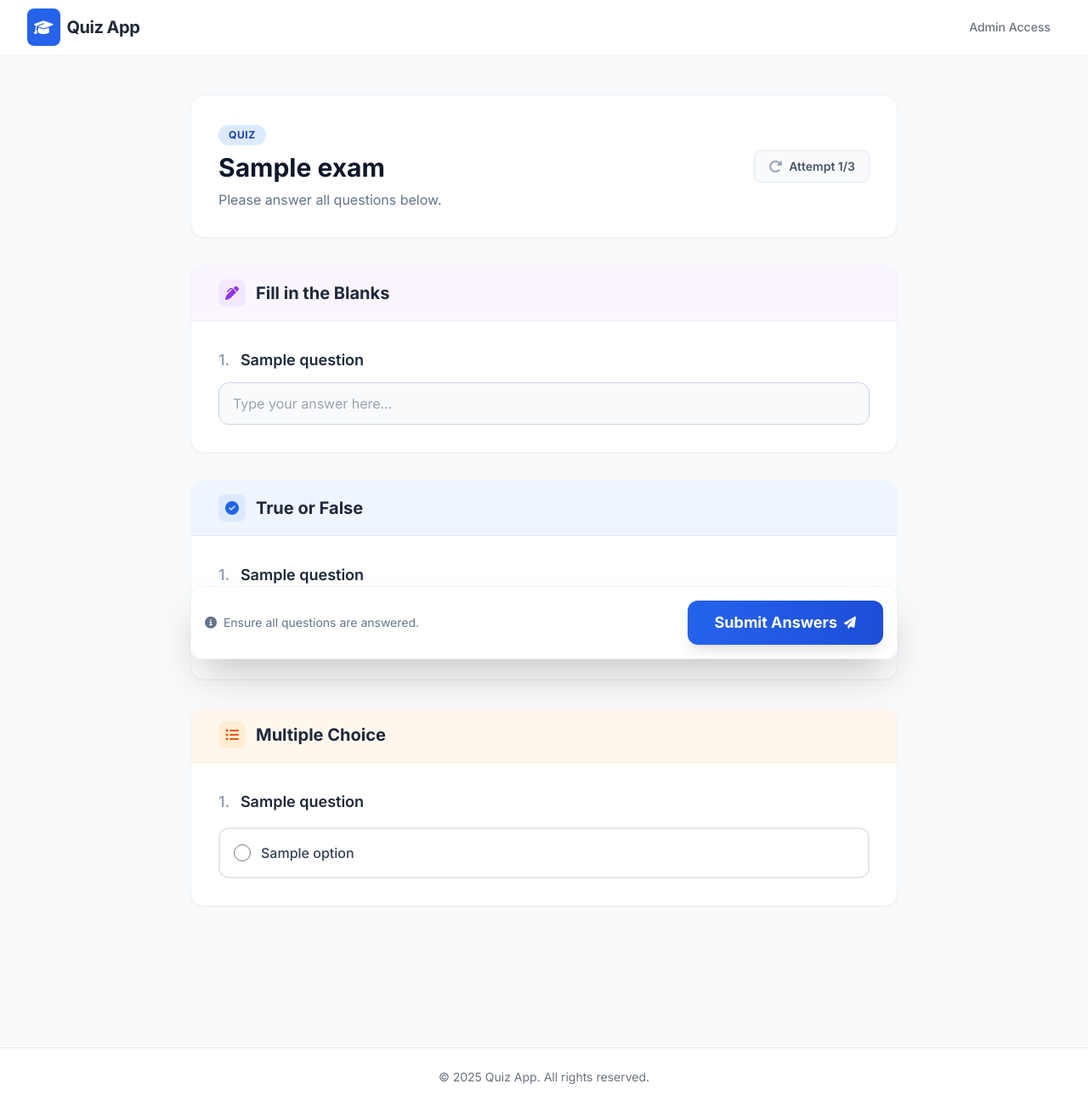
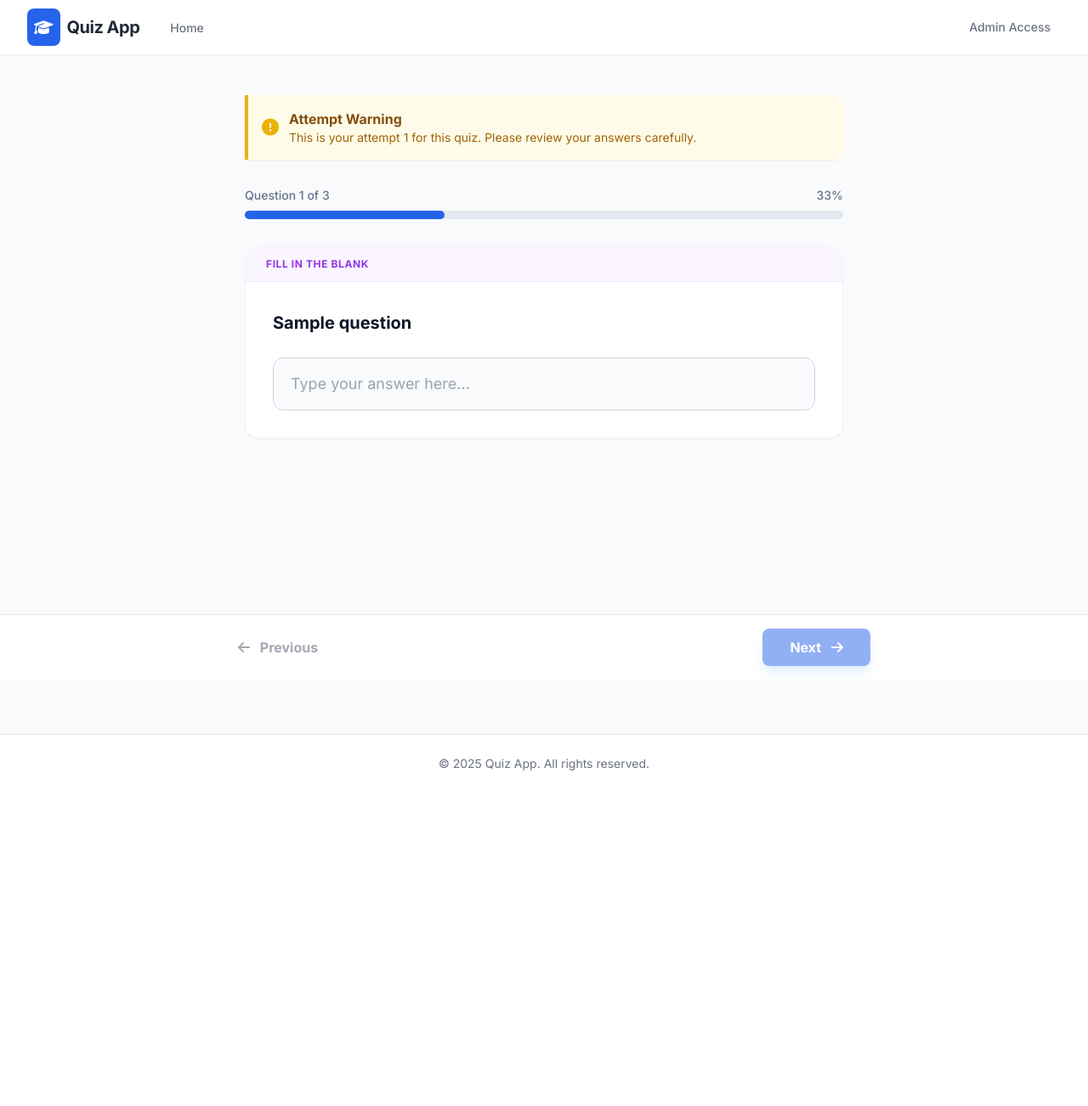
Before and after one commit to zaidkx7/QuizApp, a Flask app: template app/templates/user/quiz.html in a window 1280 px wide. Shown: the whole page at 85% size. After the commit the page ends 907 px from the top, so only its background shows below. Run offline with Flask 3, Linux system fonts and the light colour scheme; the template is opened without the code that fills it: most values are stand-ins (such as "Sample title", 1, 10 or a date in 2020); some libraries are stand-ins or nearby versions.

Commit message:
fixed layout, support email, stepwise-quiz

```diff
--- a/app/templates/user/history.html
+++ b/app/templates/user/history.html
@@ -185,7 +185,7 @@
                     <p class="text-blue-100 text-sm mb-4">
                         If you have issues with a quiz or believe there is a mistake, contact your administrator.
                     </p>
-                    <a href="mailto:admin@example.com"
+                    <a href="mailto:contact@zaid.sh"
                         class="inline-block bg-white text-blue-600 text-xs font-bold px-4 py-2 rounded-lg hover:bg-blue-50 transition-colors">
                         Contact Support
                     </a>
--- a/app/templates/user/quiz.html
+++ b/app/templates/user/quiz.html
@@ -2,16 +2,13 @@
 
 {% block title %}Take Quiz - Quiz App{% endblock %}
 
-{% block nav_links %}
-{% endblock %}
-
 {% block content %}
 <div class="bg-gray-50 min-h-screen py-12">
-    <div class="max-w-4xl mx-auto px-4 sm:px-6 lg:px-8">
+    <div class="max-w-3xl mx-auto px-4 sm:px-6 lg:px-8">
 
         {% if attempt_number and attempt_number > 2 %}
         <!-- Retake Banner -->
-        <div class="bg-red-50 border-l-4 border-red-500 p-4 mb-6 rounded-r-lg shadow-sm animate-pulse-slow">
+        <div class="bg-red-50 border-l-4 border-red-500 p-4 mb-8 rounded-r-lg shadow-sm animate-pulse-slow">
             <div class="flex items-center">
                 <div class="flex-shrink-0">
                     <i class="fas fa-exclamation-circle text-red-500 text-xl"></i>
@@ -19,202 +16,274 @@
                 <div class="ml-3">
                     <p class="font-bold text-red-800">Final Attempt Warning</p>
                     <p class="text-sm text-red-700">This is your last attempt for this quiz. Please review your answers
-                        carefully before submitting.</p>
+                        carefully.</p>
+                </div>
+            </div>
+        </div>
+        {% else %}
+        <!-- Attempt Banner -->
+        <div class="bg-yellow-50 border-l-4 border-yellow-500 p-4 mb-8 rounded-r-lg shadow-sm animate-pulse-slow">
+            <div class="flex items-center">
+                <div class="flex-shrink-0">
+                    <i class="fas fa-exclamation-circle text-yellow-500 text-xl"></i>
+                </div>
+                <div class="ml-3">
+                    <p class="font-bold text-yellow-800">Attempt Warning</p>
+                    <p class="text-sm text-yellow-700">This is your attempt {{ attempt_number }} for this quiz. Please
+                        review your answers
+                        carefully.</p>
                 </div>
             </div>
         </div>
         {% endif %}
 
-        <!-- Header -->
-        <div class="bg-white rounded-2xl shadow-sm border border-slate-100 p-8 mb-8 text-center md:text-left">
-            <div class="flex flex-col md:flex-row justify-between items-center gap-4">
-                <div>
-                    <span
-                        class="inline-block px-3 py-1 bg-blue-100 text-blue-800 rounded-full text-xs font-bold uppercase tracking-wider mb-2">Quiz</span>
-                    <h1 class="text-3xl font-extrabold text-slate-900 mb-2">{{ exam.title }}</h1>
-                    <p class="text-slate-500">Please answer all questions below.</p>
+        <!-- Progress Bar -->
+        <div class="mb-8">
+            <div class="flex justify-between text-sm font-medium text-slate-500 mb-2">
+                <span id="progressText">Question 1 of --</span>
+                <span id="progressPercent">0%</span>
             </div>
-                {% if attempt_number %}
-                <div class="flex items-center gap-2 bg-slate-50 px-4 py-2 rounded-lg border border-slate-200">
-                    <i class="fas fa-redo-alt text-slate-400"></i>
-                    <span class="text-sm font-semibold text-slate-600">Attempt {{ attempt_number }}/3</span>
-                </div>
-                {% endif %}
+            <div class="w-full bg-slate-200 rounded-full h-2.5">
+                <div id="progressBar" class="bg-blue-600 h-2.5 rounded-full transition-all duration-300"
+                    style="width: 0%"></div>
             </div>
         </div>
 
-        <form method="POST" action="/user/submit/{{ quiz_id }}" class="space-y-8">
+        <form method="POST" action="/user/submit/{{ quiz_id }}" id="quizForm" class="relative min-h-[400px]">
 
-            <!-- Fill in the Blanks Section -->
+            {% set step_counter = namespace(value=1) %}
+
+            <!-- Questions Container -->
+            <div id="questionsContainer">
+
+                <!-- Fill in the Blanks -->
                 {% if exam.fill_in_the_blanks %}
+                {% for question in exam.fill_in_the_blanks %}
+                <div class="question-step hidden" data-step="{{ step_counter.value }}">
                     <div class="bg-white rounded-2xl shadow-sm border border-slate-100 overflow-hidden">
-                <div class="bg-purple-50 px-8 py-4 border-b border-purple-100 flex items-center">
-                    <span
-                        class="flex-shrink-0 w-8 h-8 bg-purple-100 text-purple-600 rounded-lg flex items-center justify-center mr-3">
-                        <i class="fas fa-pen-alt"></i>
-                    </span>
-                    <h2 class="text-xl font-bold text-slate-800">Fill in the Blanks</h2>
+                        <div class="bg-purple-50 px-6 py-3 border-b border-purple-100 flex items-center">
+                            <span class="text-xs font-bold text-purple-600 uppercase tracking-wider">Fill in the
+                                Blank</span>
                         </div>
-                <div class="p-8 space-y-6">
-                    {% for question in exam.fill_in_the_blanks %}
-                    <div class="pb-6 border-b border-slate-100 last:border-0 last:pb-0">
-                        <label class="block text-slate-800 font-semibold text-lg mb-3">
-                            <span class="text-slate-400 mr-2">{{ loop.index }}.</span> {{ question.question }}
+                        <div class="p-8">
+                            <label class="block text-slate-900 font-bold text-xl mb-6 leading-relaxed">
+                                {{ question.question }}
                             </label>
-                        <input type="text" name="fib_{{ loop.index0 }}" required
-                            class="w-full px-4 py-3 border border-slate-300 rounded-xl focus:outline-none focus:ring-2 focus:ring-purple-500 focus:border-transparent transition-all placeholder-gray-400 text-slate-800 bg-slate-50 focus:bg-white"
-                            placeholder="Type your answer here...">
-                    </div>
-                    {% endfor %}
+                            <input type="text" name="fib_{{ loop.index0 }}"
+                                class="w-full px-5 py-4 border border-slate-300 rounded-xl focus:outline-none focus:ring-2 focus:ring-purple-500 focus:border-transparent transition-all placeholder-gray-400 text-slate-800 bg-slate-50 focus:bg-white text-lg"
+                                placeholder="Type your answer here..." oninput="validateCurrentStep()">
                         </div>
                     </div>
+                </div>
+                {% set step_counter.value = step_counter.value + 1 %}
+                {% endfor %}
                 {% endif %}
 
-            <!-- True/False Section -->
+                <!-- True/False -->
                 {% if exam.true_false %}
+                {% for question in exam.true_false %}
+                <div class="question-step hidden" data-step="{{ step_counter.value }}">
                     <div class="bg-white rounded-2xl shadow-sm border border-slate-100 overflow-hidden">
-                <div class="bg-blue-50 px-8 py-4 border-b border-blue-100 flex items-center">
+                        <div class="bg-blue-50 px-6 py-3 border-b border-blue-100 flex items-center">
+                            <span class="text-xs font-bold text-blue-600 uppercase tracking-wider">True or False</span>
+                        </div>
+                        <div class="p-8">
+                            <p class="text-slate-900 font-bold text-xl mb-8 leading-relaxed">
+                                {{ question.question }}
+                            </p>
+                            <div class="grid grid-cols-1 sm:grid-cols-2 gap-4">
+                                <label class="relative cursor-pointer group">
+                                    <input type="radio" name="tf_{{ loop.index0 }}" value="true" class="peer sr-only"
+                                        onchange="validateCurrentStep()">
+                                    <div
+                                        class="p-5 rounded-xl border-2 border-slate-200 peer-checked:border-green-500 peer-checked:bg-green-50 hover:bg-slate-50 transition-all flex items-center justify-center gap-3">
+                                        <i class="fas fa-check text-slate-300 peer-checked:text-green-600 text-xl"></i>
                                         <span
-                        class="flex-shrink-0 w-8 h-8 bg-blue-100 text-blue-600 rounded-lg flex items-center justify-center mr-3">
-                        <i class="fas fa-check-circle"></i>
-                    </span>
-                    <h2 class="text-xl font-bold text-slate-800">True or False</h2>
-                </div>
-                <div class="p-8 space-y-8">
-                    {% for question in exam.true_false %}
-                    <div class="pb-6 border-b border-slate-100 last:border-0 last:pb-0">
-                        <p class="text-slate-800 font-semibold text-lg mb-4">
-                            <span class="text-slate-400 mr-2">{{ loop.index }}.</span> {{ question.question }}
-                        </p>
-                        <div class="flex gap-4 sm:gap-8">
-                            <label class="relative flex-1 cursor-pointer group">
-                                <input type="radio" name="tf_{{ loop.index0 }}" value="true" required
-                                    class="peer sr-only">
-                                <div
-                                    class="p-4 rounded-xl border-2 border-slate-200 peer-checked:border-green-500 peer-checked:bg-green-50 hover:bg-slate-50 transition-all flex items-center justify-center gap-2">
-                                    <i class="fas fa-check text-slate-300 peer-checked:text-green-600"></i>
-                                    <span class="font-bold text-slate-600 peer-checked:text-green-700">True</span>
+                                            class="font-bold text-slate-600 peer-checked:text-green-700 text-lg">True</span>
                                     </div>
                                 </label>
-                            <label class="relative flex-1 cursor-pointer group">
-                                <input type="radio" name="tf_{{ loop.index0 }}" value="false" required
-                                    class="peer sr-only">
+                                <label class="relative cursor-pointer group">
+                                    <input type="radio" name="tf_{{ loop.index0 }}" value="false" class="peer sr-only"
+                                        onchange="validateCurrentStep()">
                                     <div
-                                    class="p-4 rounded-xl border-2 border-slate-200 peer-checked:border-red-500 peer-checked:bg-red-50 hover:bg-slate-50 transition-all flex items-center justify-center gap-2">
-                                    <i class="fas fa-times text-slate-300 peer-checked:text-red-600"></i>
-                                    <span class="font-bold text-slate-600 peer-checked:text-red-700">False</span>
+                                        class="p-5 rounded-xl border-2 border-slate-200 peer-checked:border-red-500 peer-checked:bg-red-50 hover:bg-slate-50 transition-all flex items-center justify-center gap-3">
+                                        <i class="fas fa-times text-slate-300 peer-checked:text-red-600 text-xl"></i>
+                                        <span
+                                            class="font-bold text-slate-600 peer-checked:text-red-700 text-lg">False</span>
                                     </div>
                                 </label>
                             </div>
                         </div>
-                    {% endfor %}
                     </div>
                 </div>
+                {% set step_counter.value = step_counter.value + 1 %}
+                {% endfor %}
                 {% endif %}
 
-            <!-- Multiple Choice Questions Section -->
+                <!-- MCQs -->
                 {% if exam.mcqs %}
-            <div class="bg-white rounded-2xl shadow-sm border border-slate-100 overflow-hidden">
-                <div class="bg-orange-50 px-8 py-4 border-b border-orange-100 flex items-center">
-                    <span
-                        class="flex-shrink-0 w-8 h-8 bg-orange-100 text-orange-600 rounded-lg flex items-center justify-center mr-3">
-                        <i class="fas fa-list-ul"></i>
-                    </span>
-                    <h2 class="text-xl font-bold text-slate-800">Multiple Choice</h2>
-                </div>
-                <div class="p-8 space-y-8">
                 {% for question in exam.mcqs %}
                 {% set question_index = loop.index0 %}
-                    <div class="pb-6 border-b border-slate-100 last:border-0 last:pb-0">
-                        <p class="text-slate-800 font-semibold text-lg mb-4">
-                            <span class="text-slate-400 mr-2">{{ loop.index }}.</span> {{ question.question }}
+                <div class="question-step hidden" data-step="{{ step_counter.value }}">
+                    <div class="bg-white rounded-2xl shadow-sm border border-slate-100 overflow-hidden">
+                        <div class="bg-orange-50 px-6 py-3 border-b border-orange-100 flex items-center">
+                            <span class="text-xs font-bold text-orange-600 uppercase tracking-wider">Multiple
+                                Choice</span>
+                        </div>
+                        <div class="p-8">
+                            <p class="text-slate-900 font-bold text-xl mb-8 leading-relaxed">
+                                {{ question.question }}
                             </p>
-                        <div class="space-y-3">
+                            <div class="space-y-4">
                                 {% for option in question.options %}
                                 <label
-                                class="flex items-center p-4 border-2 border-slate-200 rounded-xl hover:bg-slate-50 cursor-pointer transition-all has-[:checked]:border-blue-500 has-[:checked]:bg-blue-50 has-[:checked]:shadow-sm">
-                                <input type="radio" name="mcq_{{ question_index }}" value="{{ option }}" required
-                                    class="w-5 h-5 text-blue-600 focus:ring-blue-500 border-gray-300">
-                                <span class="ml-3 text-slate-700 font-medium">{{ option }}</span>
+                                    class="flex items-center p-5 border-2 border-slate-200 rounded-xl hover:bg-slate-50 cursor-pointer transition-all has-[:checked]:border-blue-500 has-[:checked]:bg-blue-50 has-[:checked]:shadow-sm">
+                                    <input type="radio" name="mcq_{{ question_index }}" value="{{ option }}"
+                                        class="w-6 h-6 text-blue-600 focus:ring-blue-500 border-gray-300"
+                                        onchange="validateCurrentStep()">
+                                    <span class="ml-4 text-slate-700 font-medium text-lg">{{ option }}</span>
                                 </label>
                                 {% endfor %}
                             </div>
                         </div>
-                    {% endfor %}
                     </div>
                 </div>
+                {% set step_counter.value = step_counter.value + 1 %}
+                {% endfor %}
                 {% endif %}
 
-            <!-- Submit Button -->
-            <div class="sticky bottom-6 z-10 w-full">
-                <div
-                    class="bg-white p-4 rounded-xl shadow-2xl border border-slate-100 flex flex-col sm:flex-row items-center justify-between gap-4">
-                    <div class="text-sm text-slate-500 text-center sm:text-left">
-                        <i class="fas fa-info-circle mr-1"></i> Ensure all questions are answered.
             </div>
+
+            <!-- Navigation Bar -->
+            <div class="fixed bottom-0 left-0 w-full bg-white border-t border-slate-200 p-4 z-50">
+                <div class="max-w-3xl mx-auto flex items-center justify-between">
+                    <button type="button" id="prevBtn" onclick="changeStep(-1)"
+                        class="px-6 py-2.5 rounded-lg font-bold text-slate-600 hover:bg-slate-100 disabled:opacity-50 disabled:cursor-not-allowed transition-colors">
+                        <i class="fas fa-arrow-left mr-2"></i> Previous
+                    </button>
+
+                    <button type="button" id="nextBtn" onclick="changeStep(1)"
+                        class="px-8 py-2.5 rounded-lg font-bold text-white bg-blue-600 hover:bg-blue-700 disabled:opacity-50 disabled:cursor-not-allowed transition-colors shadow-lg shadow-blue-200">
+                        Next <i class="fas fa-arrow-right ml-2"></i>
+                    </button>
+
                     <button type="submit" id="submitBtn"
-                        class="w-full sm:w-auto px-8 py-3 bg-gradient-to-r from-blue-600 to-blue-700 text-white rounded-xl hover:from-blue-700 hover:to-blue-800 transition-all font-bold text-lg shadow-lg hover:shadow-blue-500/30 flex items-center justify-center disabled:opacity-75 disabled:cursor-not-allowed">
-                        <span id="submitText">Submit Answers</span>
-                        <i class="fas fa-paper-plane ml-2 text-sm"></i>
-                        <svg id="submitLoader" class="hidden animate-spin ml-3 h-5 w-5 text-white"
-                            xmlns="http://www.w3.org/2000/svg" fill="none" viewBox="0 0 24 24">
-                            <circle class="opacity-25" cx="12" cy="12" r="10" stroke="currentColor" stroke-width="4">
-                            </circle>
-                            <path class="opacity-75" fill="currentColor"
-                                d="M4 12a8 8 0 018-8V0C5.373 0 0 5.373 0 12h4zm2 5.291A7.962 7.962 0 014 12H0c0 3.042 1.135 5.824 3 7.938l3-2.647z">
-                            </path>
-                        </svg>
+                        class="hidden px-8 py-2.5 rounded-lg font-bold text-white bg-green-600 hover:bg-green-700 transition-colors shadow-lg shadow-green-200">
+                        Submit Quiz <i class="fas fa-check ml-2"></i>
                     </button>
                 </div>
             </div>
+
+            <!-- Padding for fixed footer -->
+            <div class="h-24"></div>
+
         </form>
     </div>
 </div>
 
-<style>
-    @keyframes pulse-slow {
+<script>
+    let currentStep = 0;
+    const steps = document.querySelectorAll('.question-step');
+    const totalSteps = steps.length;
 
-        0%,
-        100% {
-            opacity: 1;
-        }
+    // Elements
+    const prevBtn = document.getElementById('prevBtn');
+    const nextBtn = document.getElementById('nextBtn');
+    const submitBtn = document.getElementById('submitBtn');
+    const progressBar = document.getElementById('progressBar');
+    const progressText = document.getElementById('progressText');
+    const progressPercent = document.getElementById('progressPercent');
 
-        50% {
-            opacity: 0.8;
+    function initQuiz() {
+        if (totalSteps > 0) {
+            showStep(0);
+        } else {
+            // Handle case with no questions
+            alert('This quiz has no questions!');
         }
     }
 
-    .animate-pulse-slow {
-        animation: pulse-slow 3s cubic-bezier(0.4, 0, 0.6, 1) infinite;
-    }
-</style>
+    function showStep(index) {
+        // Bounds check
+        if (index < 0 || index >= totalSteps) return;
 
-<script>
-    // Prevent duplicate form submissions
-    const quizForm = document.querySelector('form[action^="/user/submit/"]');
-    const submitBtn = document.getElementById('submitBtn');
-    const submitText = document.getElementById('submitText');
-    const submitLoader = document.getElementById('submitLoader');
-    let isSubmitting = false;
+        // Hide all steps
+        steps.forEach(step => step.classList.add('hidden'));
 
-    if (quizForm && submitBtn) {
-        quizForm.addEventListener('submit', function (e) {
-            // Check if already submitting
-            if (isSubmitting) {
-                e.preventDefault();
-                return false;
+        // Show current step
+        steps[index].classList.remove('hidden');
+
+        // Update current index
+        currentStep = index;
+
+        // Update Progress
+        const progress = ((index + 1) / totalSteps) * 100;
+        progressBar.style.width = `${progress}%`;
+        progressText.innerText = `Question ${index + 1} of ${totalSteps}`;
+        progressPercent.innerText = `${Math.round(progress)}%`;
+
+        // Update Buttons
+        prevBtn.disabled = index === 0;
+
+        if (index === totalSteps - 1) {
+            nextBtn.classList.add('hidden');
+            submitBtn.classList.remove('hidden');
+        } else {
+            nextBtn.classList.remove('hidden');
+            submitBtn.classList.add('hidden');
         }
 
-            // Set submitting state
-            isSubmitting = true;
-            submitBtn.disabled = true;
-            submitText.textContent = 'Submitting...';
-            submitLoader.classList.remove('hidden');
+        // Validate to enable/disable Next button
+        validateCurrentStep();
 
-            // Allow form to submit
-            return true;
+        // Scroll to top of question container
+        window.scrollTo({ top: 0, behavior: 'smooth' });
+    }
+
+    function changeStep(n) {
+        if (n === 1 && !validateCurrentStep()) {
+            // Shake effect or alert could go here
+            return;
+        }
+        showStep(currentStep + n);
+    }
+
+    function validateCurrentStep() {
+        const currentStepEl = steps[currentStep];
+        const inputs = currentStepEl.querySelectorAll('input');
+        let isValid = false;
+
+        inputs.forEach(input => {
+            if (input.type === 'radio') {
+                if (input.checked) isValid = true;
+            } else if (input.type === 'text') {
+                if (input.value.trim() !== '') isValid = true;
+            }
         });
+
+        const nextButton = document.getElementById('nextBtn');
+        nextButton.disabled = !isValid;
+
+        // Also disable submit if on last step and invalid
+        if (currentStep === totalSteps - 1) {
+            document.getElementById('submitBtn').disabled = !isValid;
         }
+
+        return isValid;
+    }
+
+    // Initialize
+    document.addEventListener('DOMContentLoaded', initQuiz);
+
+    // Add enter key support for text inputs
+    document.addEventListener('keypress', function (e) {
+        if (e.key === 'Enter') {
+            e.preventDefault(); // Prevent default form submit
+            if (!document.getElementById('nextBtn').disabled && !document.getElementById('nextBtn').classList.contains('hidden')) {
+                changeStep(1);
+            }
+        }
+    });
+
 </script>
-
 {% endblock %}
```
Also changed, not shown: app/templates/admin/layout.html (+35 -17 lines). Lines whose indentation alone changed are shown as unchanged.
